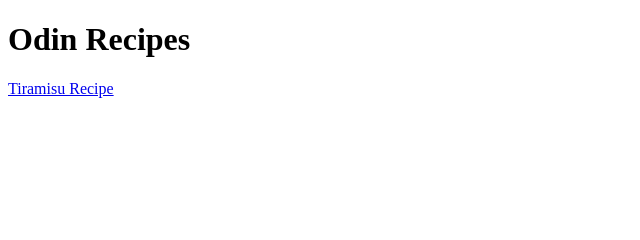
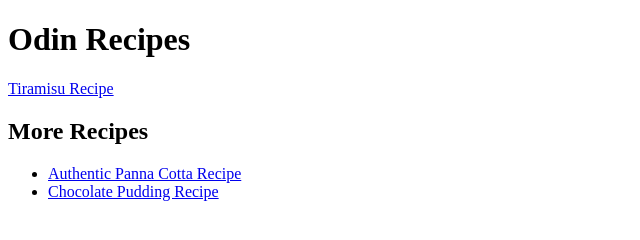
Before and after one commit to XR-SUN/odin-recipes, a plain HTML site: page index.html in a window 1280 px wide. Shown: the whole page, without its empty margins (0-640 px from the left). Drawn offline with Linux system fonts and the light colour scheme.

Commit message:
Add link to  index.html

```diff
--- a/index.html
+++ b/index.html
@@ -7,3 +7,8 @@
 <body>
     <h1>Odin Recipes</h1>
     <a href="./recipes/tiramisu.html">Tiramisu Recipe</a>
+    <h2>More Recipes</h2>
+    <ul>
+        <li><a href="./recipes/panna-cotta.html"> Authentic Panna Cotta Recipe</a></li>
+        <li><a href="./recipes/chocolate-pudding.html">Chocolate Pudding Recipe</a></li>
+    </ul>
```
